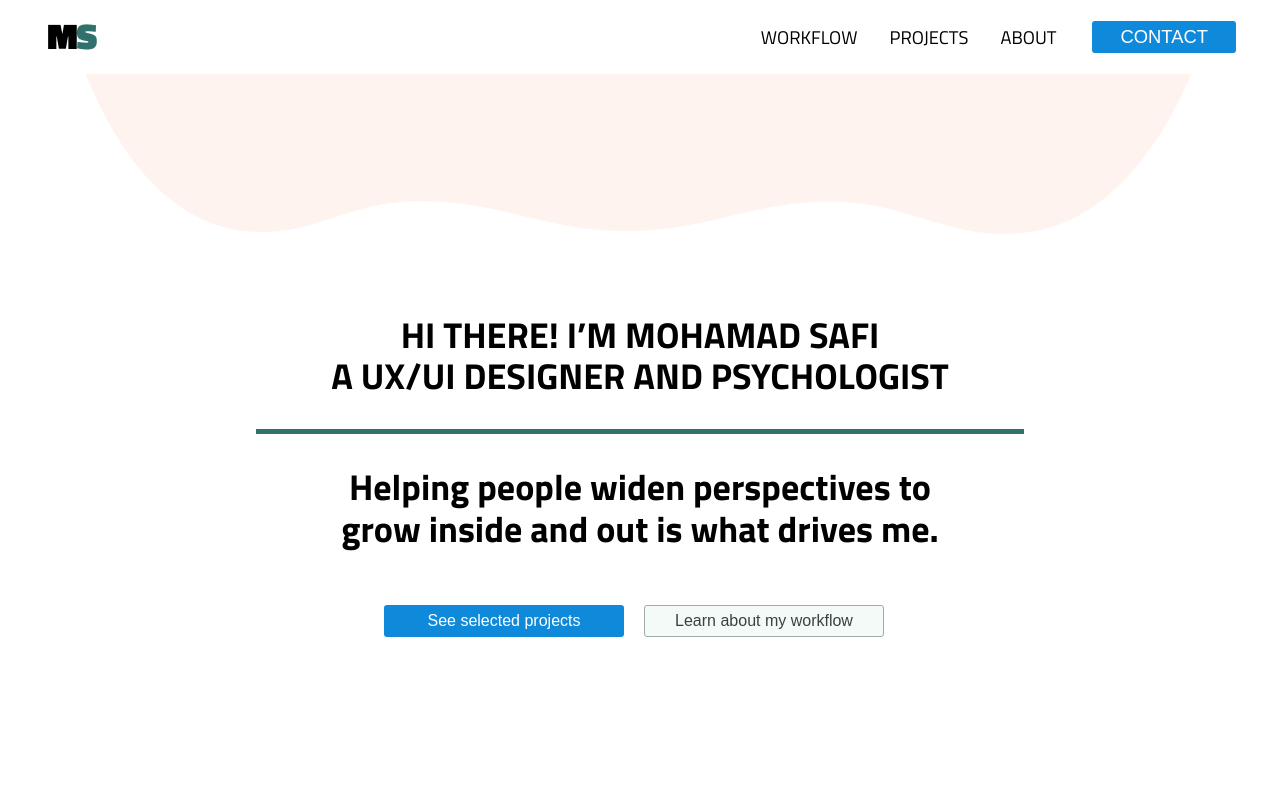
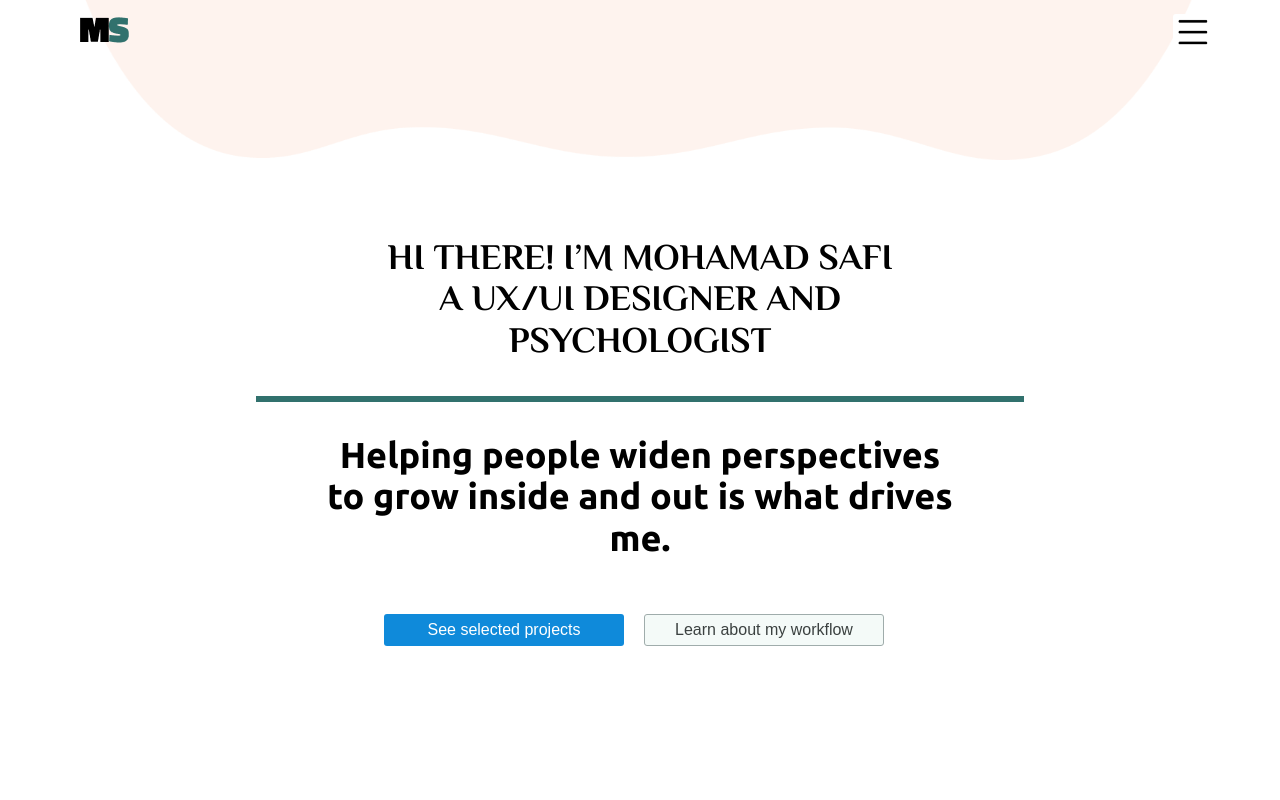
Before and after one commit to alejandroclose/mohamad-safi, a Next.js app: page / in a window 1280 px wide. Shown: the top 800 px of the page. Built offline with nearby package versions, Linux system fonts and the light colour scheme.

Commit message:
started v2 navbar

```diff
--- a/components/Navbar.js
+++ b/components/Navbar.js
@@ -11,11 +11,7 @@ export default function Navbar() {
       <img src="../images/MS.png" className={styles.logo} />
       <main className={styles.main}>
         <div className={styles.links}>
-          <div className={styles.anchor}><a href="#workflow">WORKFLOW</a></div>
-          <div className={styles.anchor}><a href="#projects">PROJECTS</a></div>
-          <div className={styles.anchor}><a href="#about">ABOUT</a></div>
         </div>
-        <button className={styles.contact}>CONTACT</button>
       </main>
         <button className={styles.hamburger} onClick={ () => setNavOpen(!navOpen)}><img src="../images/menu.png" className={styles.menu}></img></button>
     </div>
--- a/package.json
+++ b/package.json
@@ -10,6 +10,7 @@
   "dependencies": {
     "next": "9.5.3",
     "react": "16.13.1",
-    "react-dom": "16.13.1"
+    "react-dom": "16.13.1",
+    "react-spring": "^8.0.27"
   }
 }
--- a/styles/Home.module.css
+++ b/styles/Home.module.css
@@ -58,6 +58,7 @@
   margin: 0;
   line-height: 1.15;
   font-size: 2.25rem;
+  font-family: 'El Messiri', sans-serif;
 }
 
 .break {
--- a/styles/Navbar.module.css
+++ b/styles/Navbar.module.css
@@ -1,15 +1,16 @@
 .container {
-  height: 100%;
-  padding: 0.5rem 2rem;
+  width: 100vw;
   display: flex;
   flex-direction: row;
-  justify-content: space-between;
+  justify-content: center;
   align-items: center;
+  position: fixed;
+  top: 1px;
 }
 
 .main {
   height: 100%;
-  width: 50vw;
+  min-width: 80vw;
   padding: 0.5rem;
   display: flex;
   flex-direction: row;
@@ -36,55 +37,28 @@
   font-size: 1.15rem;
 }
 
-.contact {
+.hamburger {
   margin: 0 1rem;
-  padding: 0.25rem 1.75rem;
-  font-size: 1.15rem;
-  background: #0f8ada;
-  color: #FFFFFF;
+  padding: 0.25rem;
+  font-size: 1.25rem;
+  background: #ffffff;
   margin: 0.25rem;
   height: 2rem;
   border: none;
   border-radius: 3px;
 }
 
-@media screen and (min-width: 600px) {
-  .hamburger {
-    display: none;
-  }
-
-  .mobilelinks{
-    display: none;
-}
+.menu {
+  width: 2rem;
 }
 
 @media (max-width: 600px) {
-
-  .main {
-    display: none;
-  }
-
   .container {
     width: 100vw;
   }
 
-  .hamburger {
-    margin: 0 1rem;
-    padding: 0.25rem;
-    font-size: 1.25rem;
-    background:  #FFFFFF;
-    margin: 0.25rem;
-    height: 2rem;
-    border: none;
-    border-radius: 3px;
-  }
-
-  .menu{
-    width: 2rem;
-  }
-
-  .mobilelinks{
-    height: 30vh;
+  .mobilelinks {
+    height: 100%;
     justify-items: flex-end;
     position: absolute;
     z-index: 999;
--- a/styles/globals.css
+++ b/styles/globals.css
@@ -1,10 +1,11 @@
-@import url('https://fonts.googleapis.com/css2?family=Titillium+Web:wght@400;700;900&display=swap');
+@import url('https://fonts.googleapis.com/css2?family=El+Messiri:wght@400;500;600;700&display=swap');
+@import url('https://fonts.googleapis.com/css2?family=Ubuntu:wght@300;400;700&display=swap');
 
 html,
 body {
   padding: 0;
   margin: 0;
-  font-family: 'Titillium Web', sans-serif;
+  font-family: 'Ubuntu', sans-serif;
 }
 
 a {
```
Also changed, not shown: 1 other file (tests, documents, lock files or other folders).
